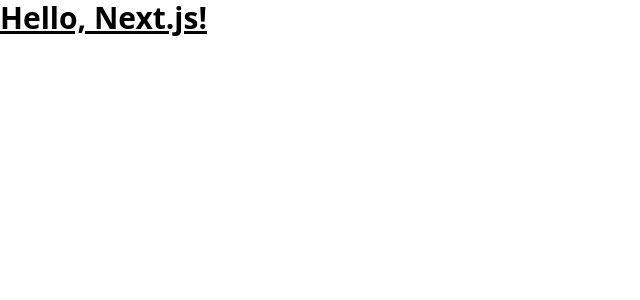
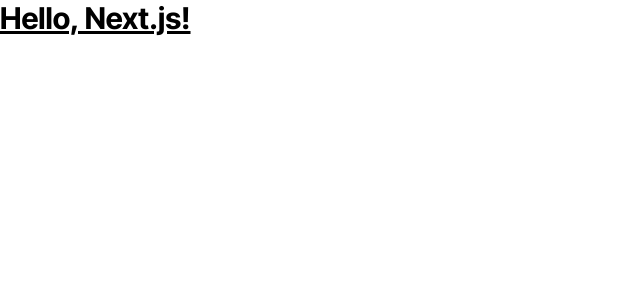
Before and after one commit to fireseasonnow/rainier, a Next.js app: page / in a window 1280 px wide. Shown: the top 300 px of the page, without its empty margins (0-640 px from the left). Built offline with nearby package versions, Linux system fonts and the light colour scheme.

Commit message:
Added Inter Tight font

```diff
--- a/app/layout.tsx
+++ b/app/layout.tsx
@@ -1,5 +1,11 @@
+import { ReactNode } from "react";
+import { Inter_Tight } from "next/font/google";
 import "./globals.css";
-import { ReactNode } from "react";
+
+const interTight = Inter_Tight({
+    subsets: ["latin"],
+    display: "swap",
+});
 
 export default function RootLayout({
     children,
@@ -7,7 +13,7 @@
     children: ReactNode
 }) {
     return (
-        <html lang="en">
+        <html lang="en" className={interTight.className}>
             <body>{children}</body>
         </html>
     );
```
